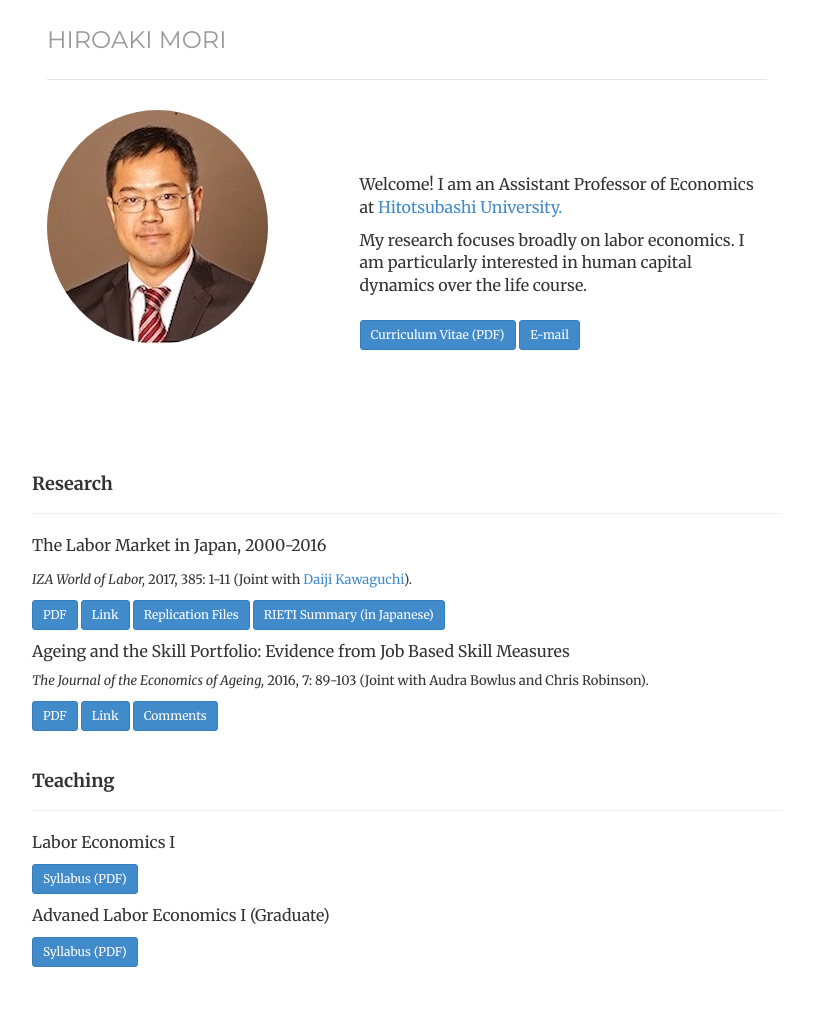
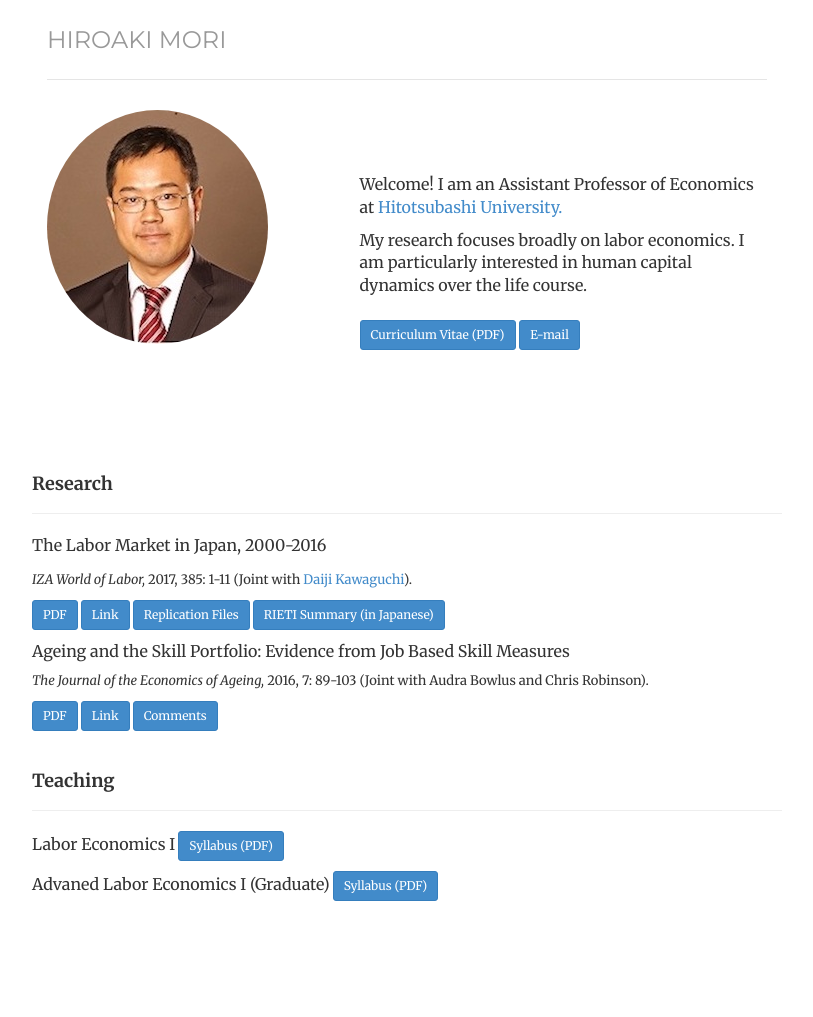
Before and after one commit to morihiroaki/morihiroaki.github.io, a Jekyll site: the page built from index.html, in a window 1280 px wide. Shown: the whole page, without its empty margins (233-1046 px from the left). Built offline with Jekyll 4.4.1, drawn with Linux system fonts in a browser that asks for light colours; after the commit the page ends 951 px from its top, so only the background shows below that.

Commit message:
Update index.html

```diff
--- a/index.html
+++ b/index.html
@@ -50,10 +50,10 @@
   <div class="page-header">
   <h4>Teaching</h4>
   </div>
-     <p><font size="3">Labor Economics I</font></p>
-    <p><a href="./files/ul17_syllabus.pdf" target="_blank" class="btn btn-primary btn-sm" role="button">Syllabus (PDF)</a>
+     <p><font size="3">Labor Economics I</font> <a href="./files/ul17_syllabus.pdf" target="_blank" class="btn btn-primary btn-sm" role="button">Syllabus (PDF)</a></p>
 
-    <p><font size="3">Advaned Labor Economics I (Graduate)</font></p>
-    <p><a href="./files/gl17_syllabus.pdf" target="_blank" class="btn btn-primary btn-sm" role="button">Syllabus (PDF)</a>
+
+    <p><font size="3">Advaned Labor Economics I (Graduate)</font> <a href="./files/gl17_syllabus.pdf" target="_blank" class="btn btn-primary btn-sm" role="button">Syllabus (PDF)</a>
+</p>
 
  </div>
```
